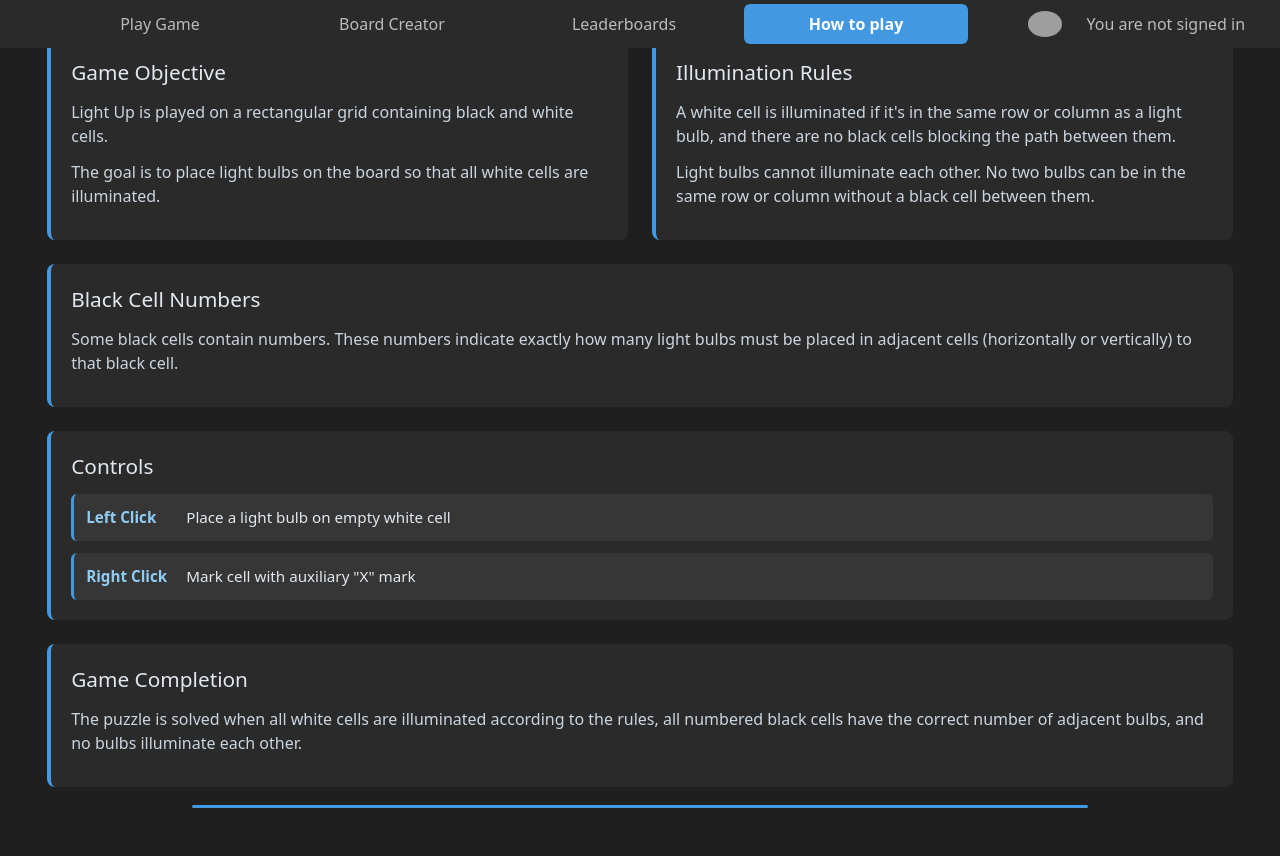
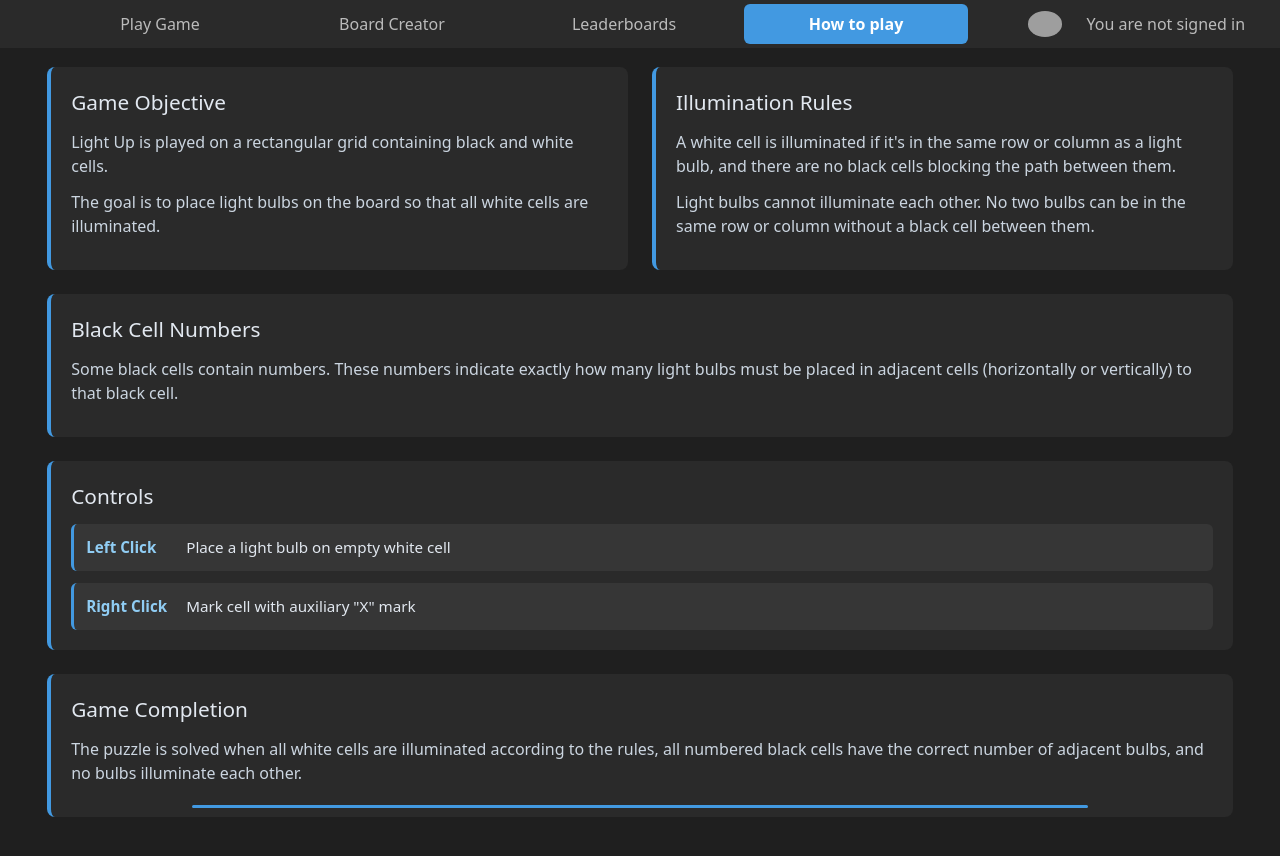
Before and after one commit to Viiico/Akari, a Nuxt app: page /HowToPlay in a window 1280 px wide. Shown: the top 856 px of the page. Before the commit the page ends 800 px from the top, so only its background shows below. Built offline with nearby package versions, Linux system fonts and the light colour scheme; grey boxes are pictures that could not be loaded.

Commit message:
mniejsze zmiany

```diff
--- a/app/pages/HowToPlay.vue
+++ b/app/pages/HowToPlay.vue
@@ -65,15 +65,15 @@
 
 <style scoped>
 .how-to-play-page {
-  min-height: calc(80vh - 60px);
-  max-height: 94vh;
+  min-height: calc(110vh - 60px);
+  max-height: 130vh;
   background-color: #1F1F1F;
   color: white;
   padding: 1rem 1rem 2rem 1rem;
   display: flex;
   align-items: center;
   justify-content: center;
-  overflow: hidden;
+  overflow: auto;
 
 }
 
@@ -87,7 +87,7 @@
   display: grid;
   grid-template-columns: repeat(2, 1fr);
   gap: 1.5rem;
-  margin-bottom: 0.5rem;
+  margin-bottom: 1rem;
 }
 
 .section {
```
